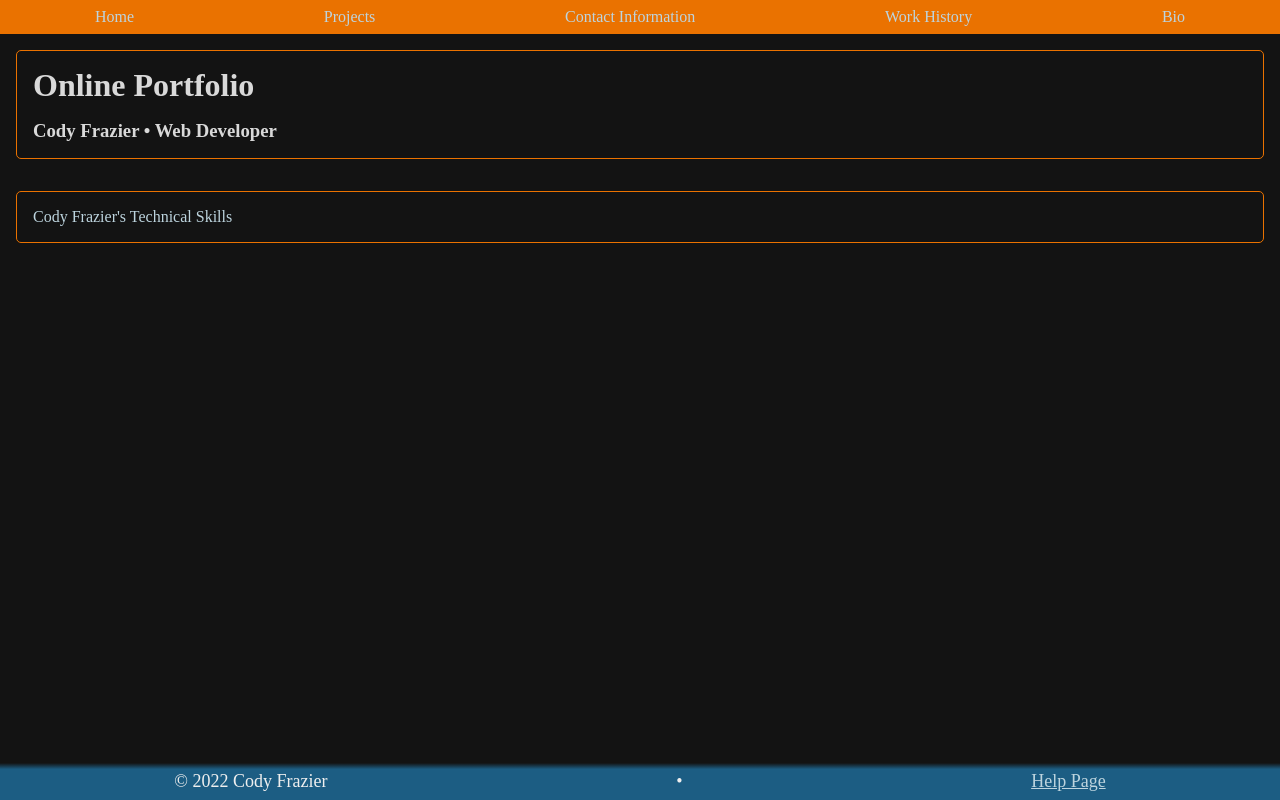
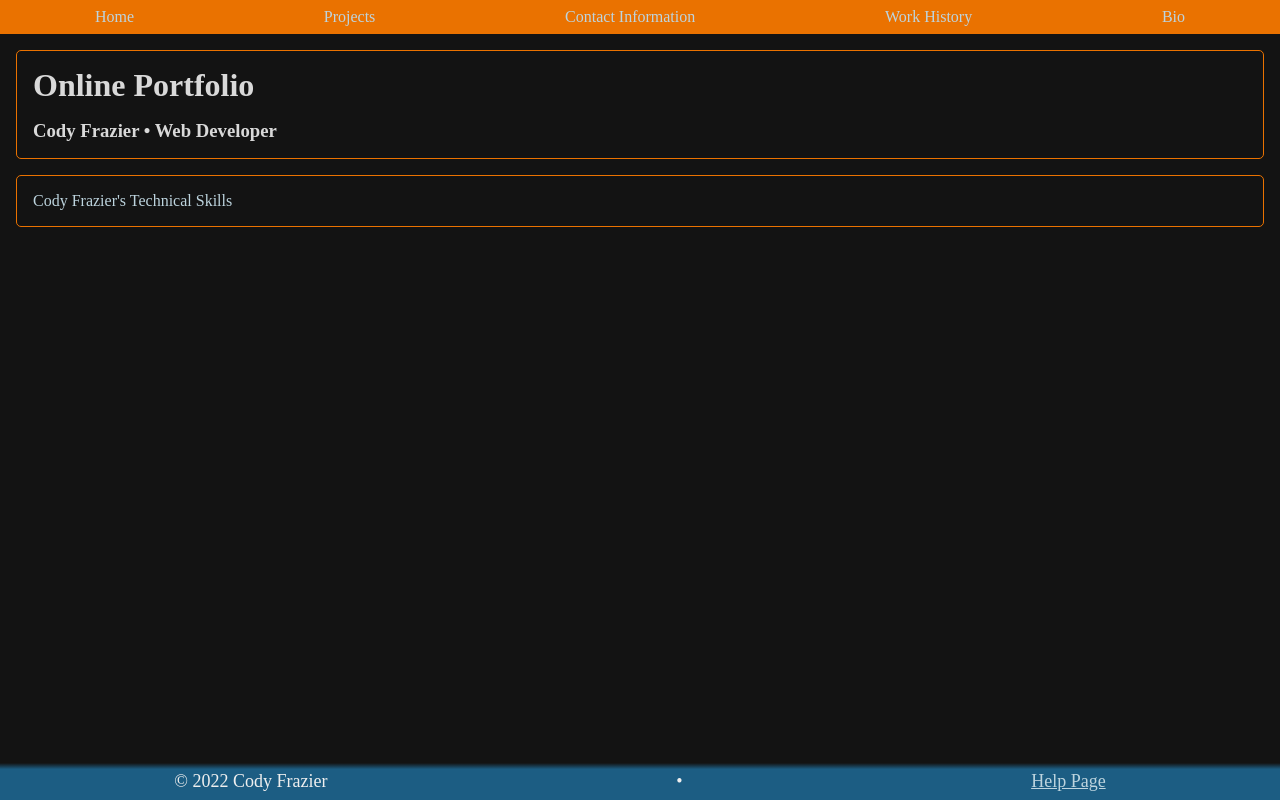
Before and after one commit to CodyFrazier/CFPortfolio, a React app: page / in a window 1280 px wide. Built offline with nearby package versions, Linux system fonts and the light colour scheme.

Commit message:
Removed extraneous Margins

```diff
--- a/src/Page Components/Landing.js
+++ b/src/Page Components/Landing.js
@@ -18,7 +18,7 @@ const Landing = ({ bp, setError }) => {
                 <h1 className = { `${ bp.isLarge? '' : 'rowNW justifyCenter' } bottomMargin1` }>Online Portfolio</h1>
                 <h3 className = { `${ bp.isLarge ? '' : 'rowNW justifyCenter' } widthundred` }>Cody Frazier • Web Developer</h3>
             </div>
-            <div className = { `margin1 borderAO border5 pad1` }>
+            <div className = { `rightMargin1 leftMargin1 bottomMargin1 borderAO border5 pad1` }>
                 <Link to = '/skills/' className = 'undecorated'>Cody Frazier's Technical Skills</Link>
             </div>
         </div>
```
